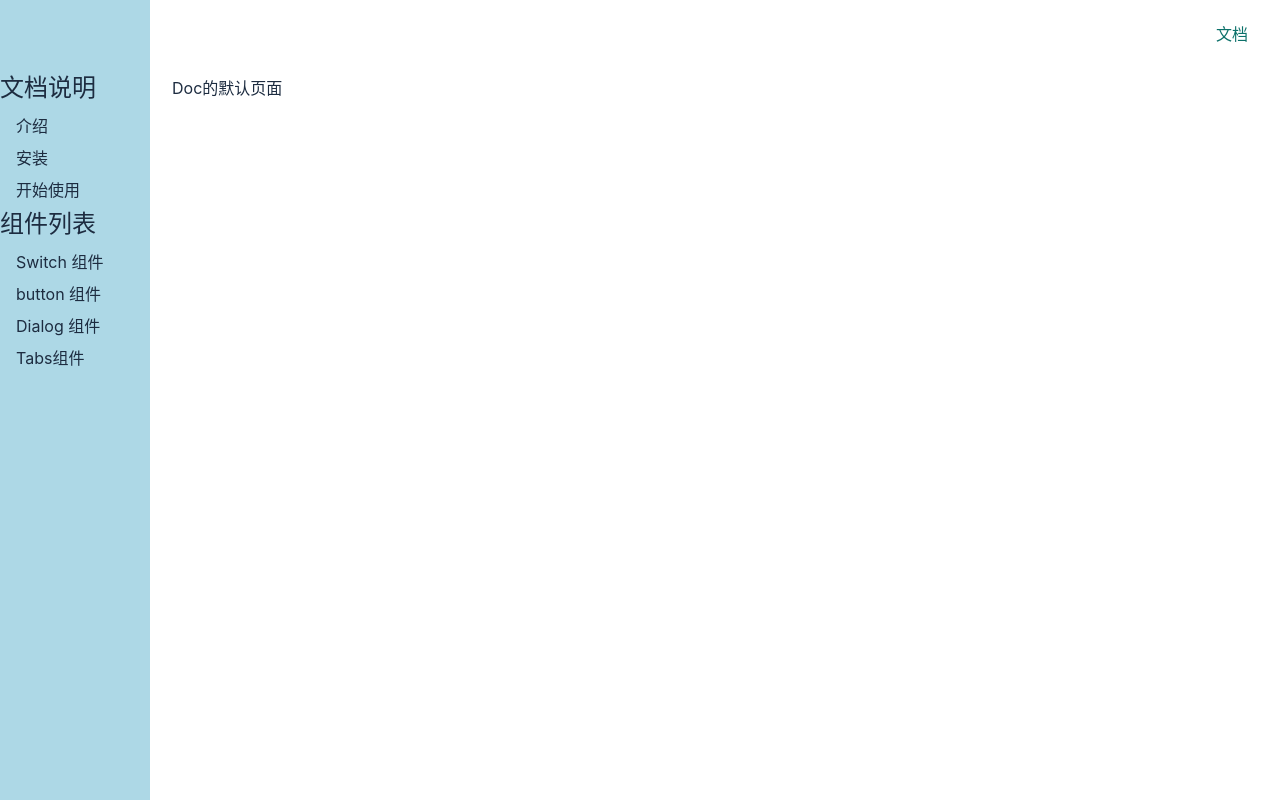
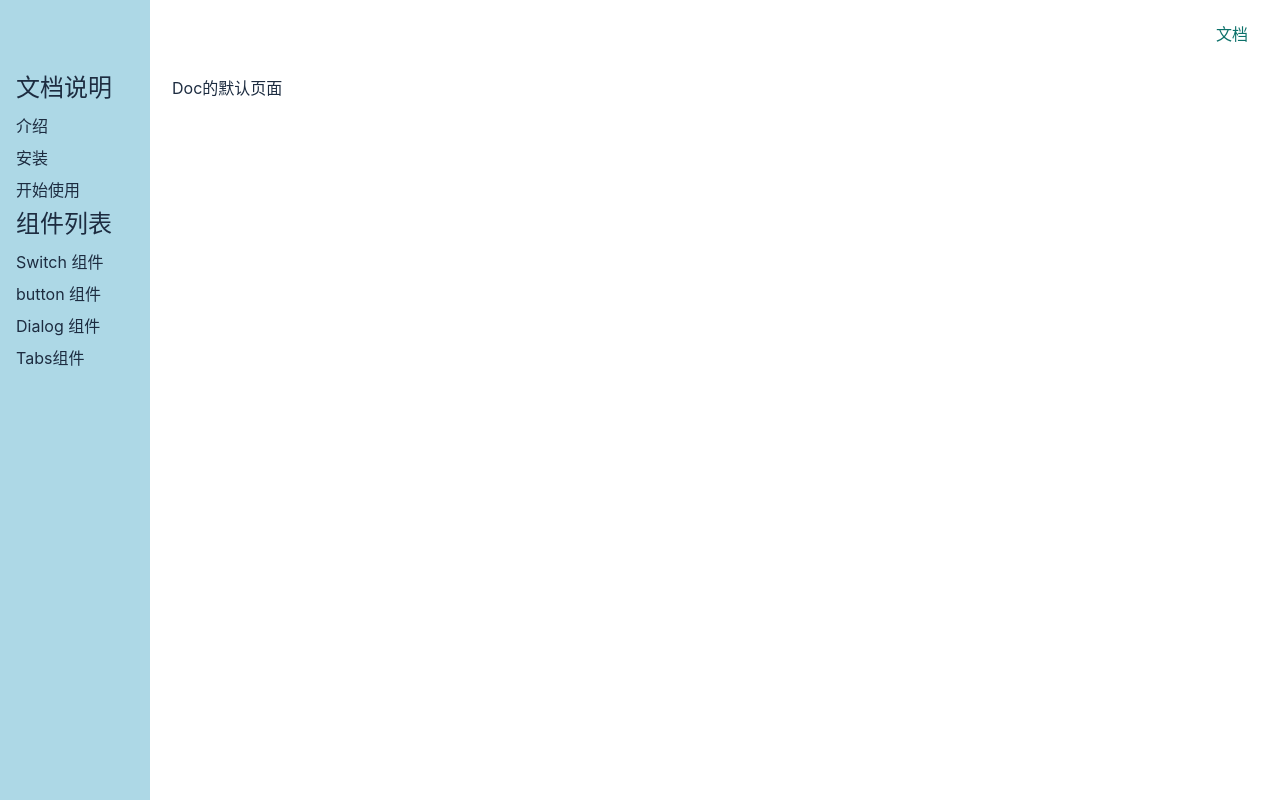
Before and after one commit to oldUath/Vue3-UI, a Vue app: page /#/doc in a window 1280 px wide. Built offline with nearby package versions, Linux system fonts and the light colour scheme.

Commit message:
高亮路由

```diff
--- a/src/views/Doc.vue
+++ b/src/views/Doc.vue
@@ -103,6 +103,7 @@ aside {
 
     >h2 {
         margin-bottom: 4px;
+        padding: 0 16px;
     }
 
     >ol {
@@ -113,7 +114,7 @@ aside {
             }
 
             .router-link-active {
-                background-color: red;
+                background-color: white;
             }
 
         }
```
